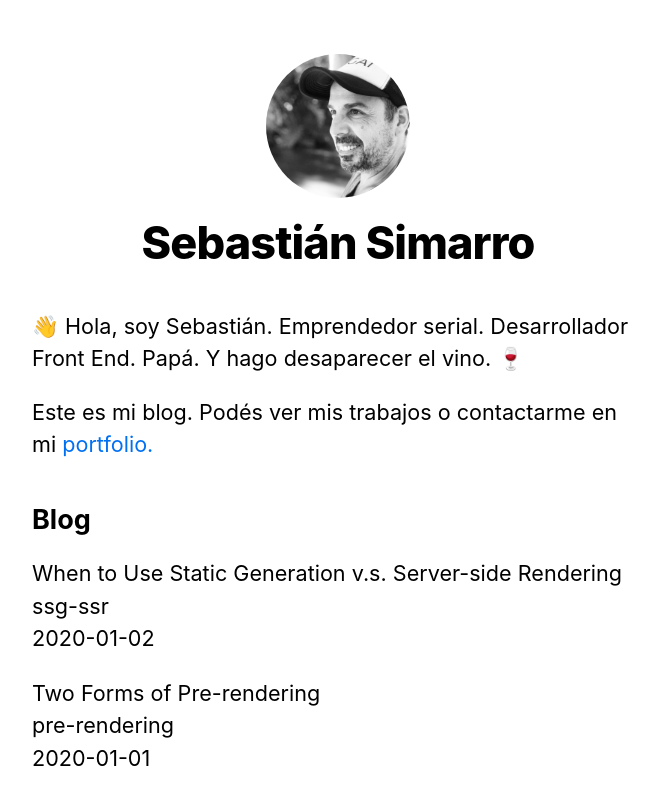
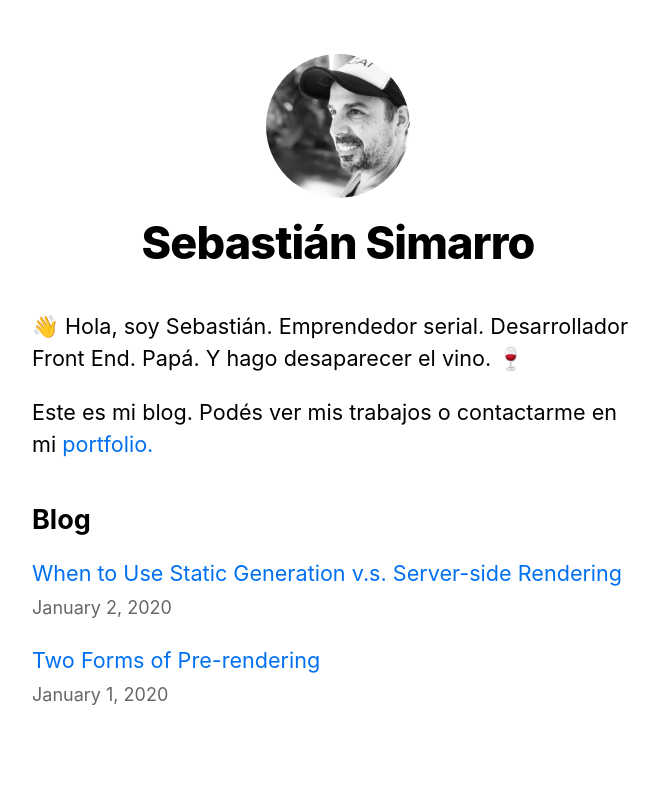
Before and after one commit to Sebastians349/nextjs-blog, a Next.js app: page / in a window 1280 px wide. Shown: the top 804 px of the page, without its empty margins (302-959 px from the left). Built offline with nearby package versions, Linux system fonts and the light colour scheme.

Commit message:
<dynamic routing><polishing index>

```diff
--- /dev/null
+++ b/components/date.js
@@ -0,0 +1,6 @@
+import { parseISO, format } from 'date-fns';
+
+export default function Date({ dateString }) {
+  const date = parseISO(dateString);
+  return <time dateTime={dateString}>{format(date, 'LLLL d, yyyy')}</time>;
+}
--- a/lib/posts.js
+++ b/lib/posts.js
@@ -1,6 +1,8 @@
 import fs from 'fs';
 import path from 'path';
 import matter from 'gray-matter';
+import remark from 'remark';
+import html from 'remark-html';
 
 const postsDirectory = path.join(process.cwd(), 'posts');
 
@@ -60,16 +62,23 @@
     };
   });
 }
-export function getPostData(id) {
+export async function getPostData(id) {
   const fullPath = path.join(postsDirectory, `${id}.md`);
   const fileContents = fs.readFileSync(fullPath, 'utf8');
 
   // Use gray-matter to parse the post metadata section
   const matterResult = matter(fileContents);
 
-  // Combine the data with the id
+  // Use remark to convert markdown into HTML string
+  const processedContent = await remark()
+    .use(html)
+    .process(matterResult.content);
+  const contentHtml = processedContent.toString();
+
+  // Combine the data with the id and contentHtml
   return {
     id,
+    contentHtml,
     ...matterResult.data,
   };
 }
--- a/package.json
+++ b/package.json
@@ -9,9 +9,12 @@
   },
   "dependencies": {
     "classnames": "^2.3.1",
+    "date-fns": "^2.23.0",
     "gray-matter": "^4.0.3",
     "next": "^11.0.0",
     "react": "17.0.2",
-    "react-dom": "17.0.2"
+    "react-dom": "17.0.2",
+    "remark": "^13.0.0",
+    "remark-html": "^13.0.1"
   }
 }
--- a/pages/index.js
+++ b/pages/index.js
@@ -2,6 +2,8 @@
 import Layout, { siteTitle } from '../components/layout';
 import utilStyles from '../styles/utils.module.css';
 import { getSortedPostsData } from '../lib/posts';
+import Link from 'next/link';
+import Date from '../components/date';
 
 export async function getStaticProps() {
   const allPostsData = getSortedPostsData();
@@ -33,11 +35,13 @@
         <ul className={utilStyles.list}>
           {allPostsData.map(({ id, date, title }) => (
             <li className={utilStyles.listItem} key={id}>
-              {title}
+              <Link href={`/posts/${id}`}>
+                <a>{title}</a>
+              </Link>
               <br />
-              {id}
-              <br />
-              {date}
+              <small className={utilStyles.lightText}>
+                <Date dateString={date} />
+              </small>
             </li>
           ))}
         </ul>
```
Also changed, not shown: pages/posts/[id].js (+14 -6 lines), 1 other file (tests, documents, lock files or other folders).
